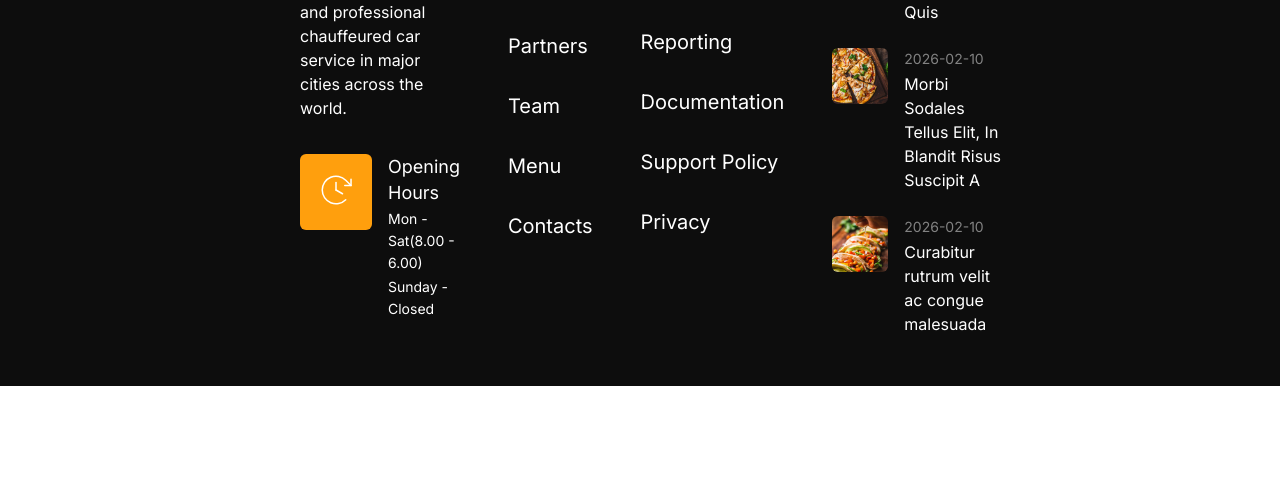
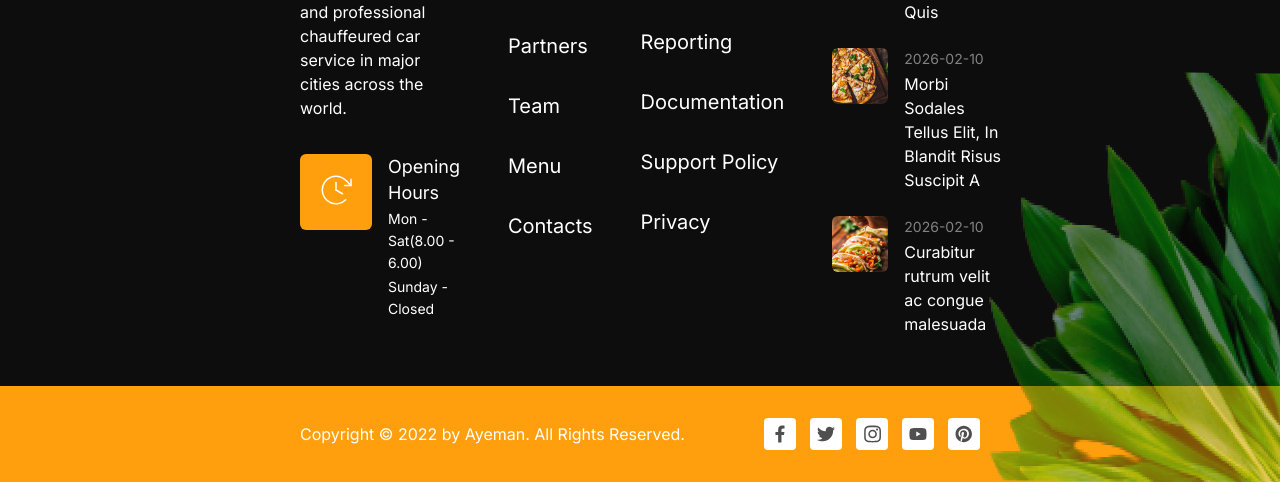
Before and after one commit to g-andrei/mock-restaurant-app, a React (Vite) app: page / in a window 1280 px wide. Shown: the part 8138-8620 px from the top of the page. Before the commit the page ends 8524 px from the top, so only its background shows below. Built offline with nearby package versions, Linux system fonts and the light colour scheme.

Commit message:
added copyright bar Issue #23

```diff
--- a/src/assets/Images/index.ts
+++ b/src/assets/Images/index.ts
@@ -37,3 +37,5 @@ export { default as backgroundActiveProcess } from './ActiveProcess/background-a
 export { default as blogPostBurger } from './BlogPost/blog-post-burger.png';
 export { default as blogPostPizza } from './BlogPost/blog-post-pizza.png';
 export { default as blogPostTacos } from './BlogPost/blog-post-tacos.png';
+
+export { default as footerLeaf } from './Footer/footer-leaf.png';
--- a/src/locales/en/translation.json
+++ b/src/locales/en/translation.json
@@ -107,5 +107,7 @@
   "footer.documentation": "Documentation",
   "footer.supportPolicy": "Support Policy",
   "footer.privacy": "Privacy",
-  "footer.recentPostTitle": "Recent Post"
+  "footer.recentPostTitle": "Recent Post",
+
+  "footer.copyright": "Copyright © 2022 by Ayeman. All Rights Reserved."
 }
--- /dev/null
+++ b/src/sections/Footer/CopyrightBar/CopyrightBar.styled.ts
@@ -0,0 +1,41 @@
+import styled, { css } from 'styled-components';
+
+export const StyledCopyrightbarContaienr = styled.div(({ theme }) => {
+  const { spacings, colors } = theme;
+
+  return css`
+    display: flex;
+    align-items: center;
+    justify-content: space-between;
+    padding: ${spacings.s32} ${spacings.s300};
+    background-color: ${colors.primary};
+  `;
+});
+
+export const StyledSocialIconsWrapper = styled.div(({ theme }) => {
+  const { spacings } = theme;
+  return css`
+    display: flex;
+    align-items: center;
+    gap: ${spacings.s14};
+  `;
+});
+
+export const StyledSocialIconSquare = styled.span(({ theme }) => {
+  const { colors, spacings, radii } = theme;
+  return css`
+    display: flex;
+    align-items: center;
+    justify-content: center;
+    width: ${spacings.s32};
+    height: ${spacings.s32};
+    border-radius: ${radii.s4};
+    background-color: ${colors.white};
+    line-height: 0;
+
+    &:hover svg path {
+      transition: fill 0.3s ease-in-out;
+      fill: ${colors.primary};
+    }
+  `;
+});
--- /dev/null
+++ b/src/sections/Footer/CopyrightBar/CopyrightBar.tsx
@@ -0,0 +1,51 @@
+import { useTranslation } from 'react-i18next';
+import {
+  FaceBook,
+  Instagram,
+  Pinterest,
+  Twitter,
+  YouTube
+} from 'src/assets/Icons';
+import { Icon, Typography, TYPOGRAPHY_CONSTANTS } from 'src/components';
+import { useTheme } from 'styled-components';
+import {
+  StyledCopyrightbarContaienr,
+  StyledSocialIconSquare,
+  StyledSocialIconsWrapper
+} from './CopyrightBar.styled';
+
+const { smText } = TYPOGRAPHY_CONSTANTS;
+
+const CopyrightBar = () => {
+  const theme = useTheme();
+  const { t } = useTranslation();
+  const { colors } = theme;
+
+  return (
+    <StyledCopyrightbarContaienr>
+      <Typography variant={smText} style={{ color: theme.colors.white }}>
+        {t('footer.copyright')}
+      </Typography>
+
+      <StyledSocialIconsWrapper>
+        <StyledSocialIconSquare>
+          <Icon IconComponent={FaceBook} color={colors.grey.g2} size={18} />
+        </StyledSocialIconSquare>
+        <StyledSocialIconSquare>
+          <Icon IconComponent={Twitter} color={colors.grey.g2} size={18} />
+        </StyledSocialIconSquare>
+        <StyledSocialIconSquare>
+          <Icon IconComponent={Instagram} color={colors.grey.g2} size={18} />
+        </StyledSocialIconSquare>
+        <StyledSocialIconSquare>
+          <Icon IconComponent={YouTube} color={colors.grey.g2} size={18} />
+        </StyledSocialIconSquare>
+        <StyledSocialIconSquare>
+          <Icon IconComponent={Pinterest} color={colors.grey.g2} size={18} />
+        </StyledSocialIconSquare>
+      </StyledSocialIconsWrapper>
+    </StyledCopyrightbarContaienr>
+  );
+};
+
+export default CopyrightBar;
--- /dev/null
+++ b/src/sections/Footer/CopyrightBar/index.ts
@@ -0,0 +1,3 @@
+import CopyrightBar from './CopyrightBar';
+
+export default CopyrightBar;
--- /dev/null
+++ b/src/sections/Footer/Footer.styled.ts
@@ -0,0 +1,26 @@
+import styled, { css } from 'styled-components';
+
+export const StyledFooterContainer = styled.footer(({ theme }) => {
+  const { colors } = theme;
+
+  return css`
+    position: relative;
+    overflow: visible;
+    background-color: ${colors.background};
+  `;
+});
+
+export const StyledFooterContent = styled.div(({ theme }) => {
+  const { spacings } = theme;
+
+  return css`
+    padding: 0 ${spacings.s300};
+  `;
+});
+
+export const StyledLeafDecor = styled.img`
+  position: absolute;
+  right: 0;
+  bottom: 0;
+  width: 300px;
+`;
--- a/src/sections/Footer/Footer.tsx
+++ b/src/sections/Footer/Footer.tsx
@@ -1,14 +1,25 @@
+import { footerLeaf } from 'src/assets/Images';
+import CopyrightBar from './CopyrightBar';
+import {
+  StyledFooterContainer,
+  StyledFooterContent,
+  StyledLeafDecor
+} from './Footer.styled';
 import FooterDecorator from './FooterDecorator';
 import FooterNavigation from './FooterNavigation';
 import Subscribe from './Subscribe';
 
 const Footer = () => {
   return (
-    <>
-      <Subscribe />
-      <FooterDecorator />
-      <FooterNavigation />
-    </>
+    <StyledFooterContainer>
+      <StyledLeafDecor src={footerLeaf} alt="" aria-hidden />
+      <StyledFooterContent>
+        <Subscribe />
+        <FooterDecorator />
+        <FooterNavigation />
+      </StyledFooterContent>
+      <CopyrightBar />
+    </StyledFooterContainer>
   );
 };
 
--- a/src/sections/Footer/FooterDecorator/FooterDecorator.styled.ts
+++ b/src/sections/Footer/FooterDecorator/FooterDecorator.styled.ts
@@ -1,11 +1,10 @@
 import styled, { css } from 'styled-components';
 
 export const StyledFooterSeparator = styled.div(({ theme }) => {
-  const { colors, spacings } = theme;
+  const { spacings } = theme;
 
   return css`
     width: 100%;
-    background-color: ${colors.background};
     padding: 0 0 ${spacings.s60} 0;
     display: flex;
     justify-content: center;
@@ -16,7 +15,7 @@ export const StyledSeparatorLine = styled.div(({ theme }) => {
   const { colors, spacings } = theme;
 
   return css`
-    width: calc(100% - ${spacings.s720});
+    width: calc(100% - ${spacings.s120});
     height: 1px;
     background-color: ${colors.primary};
   `;
--- a/src/sections/Footer/FooterNavigation/FooterNavigation.styled.ts
+++ b/src/sections/Footer/FooterNavigation/FooterNavigation.styled.ts
@@ -1,11 +1,10 @@
 import styled, { css } from 'styled-components';
 
 export const StyledFooterNavigationContainer = styled.div(({ theme }) => {
-  const { colors, spacings } = theme;
+  const { spacings } = theme;
 
   return css`
-    padding: 0 ${spacings.s300} ${spacings.s50};
-    background-color: ${colors.background};
+    padding: 0 0 ${spacings.s50};
     display: grid;
     grid-template-columns: repeat(4, 1fr);
     gap: ${spacings.s48};
--- a/src/theme/spacings.ts
+++ b/src/theme/spacings.ts
@@ -7,6 +7,7 @@ const spacings: Spacings = {
   s6: '6px',
   s8: '8px',
   s12: '12px',
+  s14: '14px',
   s16: '16px',
   s18: '18px',
   s20: '20px',
```
Also changed, not shown: src/sections/Footer/Subscribe/Subscribe.styled.ts (+4 -3 lines), src/assets/Images/Footer/footer-leaf.png (added).
